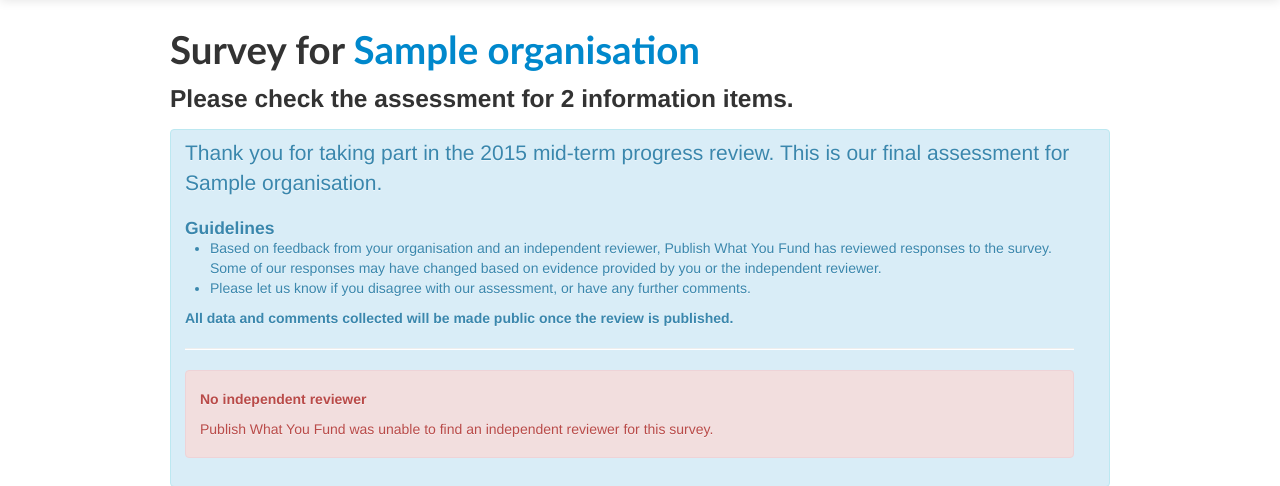
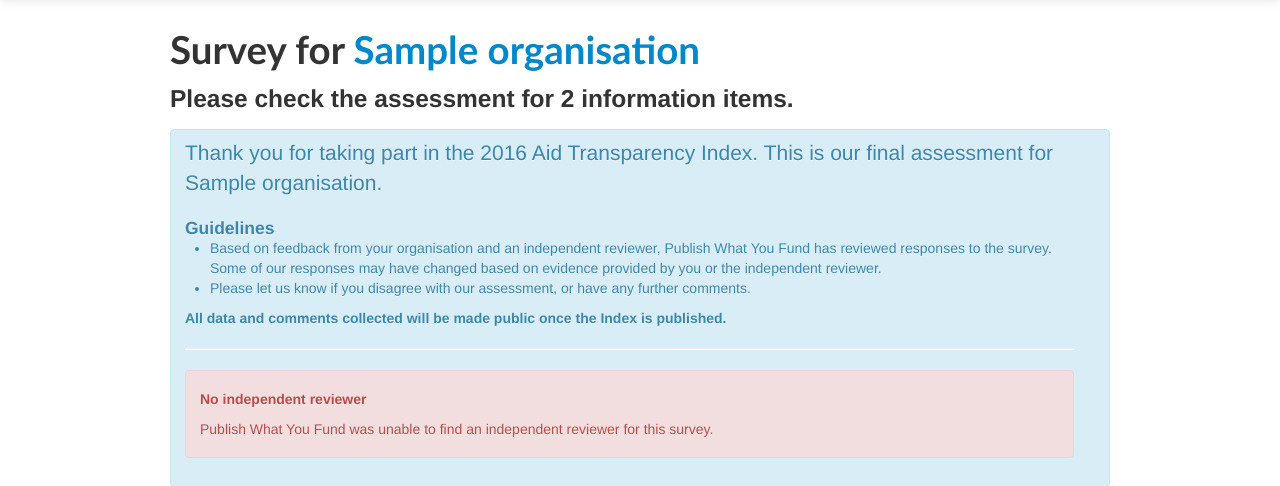
Before and after one commit to pwyf/aid-transparency-tracker, a Flask app: template iatidataquality/templates/surveys/_survey_comment.html in a window 1280 px wide. Shown: the part 41-527 px from the top of the page. Run offline with Flask 2, Linux system fonts and the light colour scheme; tables that the repository leaves empty hold one stand-in row (values such as "Sample post"); the template is opened without the code that fills it: values that come from a table or form of the project are taken from there, most other values are stand-ins (such as "Sample title", 1, 10 or a date in 2020); parts of the project's set-up code (start-up, migrations or seed data) failed here and were passed over; some libraries are stand-ins or nearby versions.

Commit message:
Update comment text

```diff
--- a/iatidataquality/templates/surveys/_survey_comment.html
+++ b/iatidataquality/templates/surveys/_survey_comment.html
@@ -28,7 +28,8 @@
 		{% if workflow.Workflow.name != 'cso' %}
 		<!-- text if we're not a CSO reviewer: -->
 
-        <p class="lead">Thank you for taking part in the 2015 mid-term progress review. This is our final assessment for
+        <p class="lead">Thank you for taking part in the 2016 Aid
+          Transparency Index. This is our final assessment for
           {{organisation.organisation_name}}.</p>
         <h4>Guidelines</h4>
         <ul>
@@ -39,7 +40,8 @@
             <li>Please let us know if you disagree with our assessment, or have
                any further comments.</li>
         </ul>
-        <p><b>All data and comments collected will be made public once the review is published.</b></p>
+        <p><b>All data and comments collected will be made public once the
+          Index is published.</b></p>
 
         {% if organisation.no_independent_reviewer %}
         <hr />
@@ -75,7 +77,8 @@
 		        This is particularly helpful if you think the donor's
 		        response might be unclear or open to interpretation.</li>
         </ol>
-        <p><b>All data and comments collected will be made public once the review is published.</b></p>
+        <p><b>All data and comments collected will be made public once the
+          Index is published.</b></p>
         {% if organisation.organisation_responded and organisation.organisation_responded >=3 %}
         <hr />
         <div class="alert alert-danger">
```
